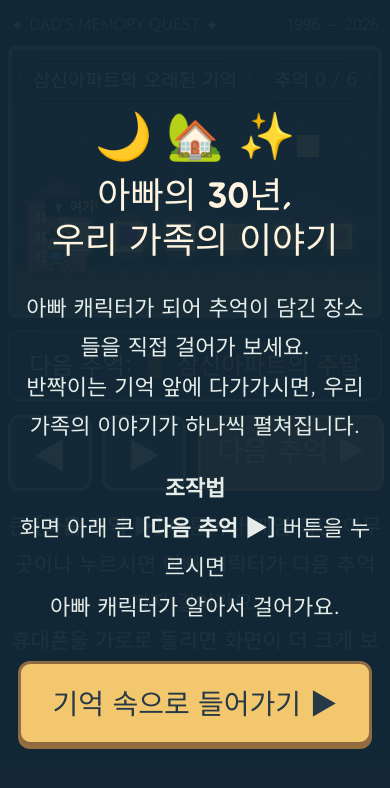
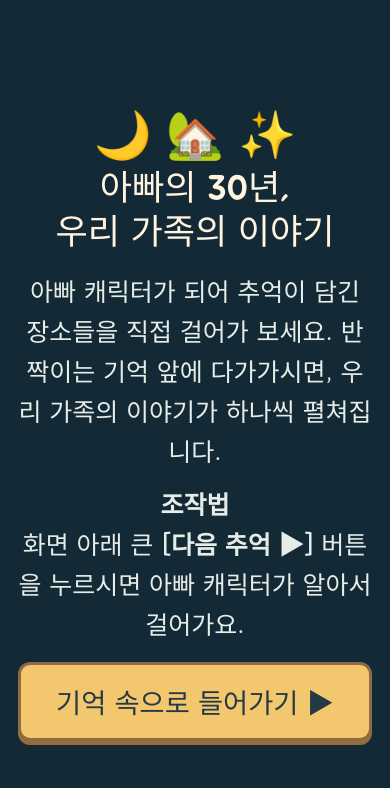
Before and after one commit to its-me-meow/papa, a plain HTML site: page index.html in a window 390 px wide. Drawn offline with Linux system fonts and the light colour scheme.

Commit message:
Refactor overlay styles for improved responsiveness
Updated overlay styles for full-screen display and responsive text sizes.

```diff
--- a/index.html
+++ b/index.html
@@ -31,11 +31,22 @@ canvas{display:block;width:100%;height:auto;image-rendering:pixelated;touch-acti
 #dialog button{position:sticky;bottom:0;box-shadow:0 -14px 14px #fff5e2;display:block;width:100%;background:#e7bd6e;border:3px solid #8b6843;border-radius:10px;padding:16px 18px;color:#283943;font:26px Jua}
 
 /* 시작 화면 */
-#overlay{position:absolute;inset:0;z-index:5;background:#142936f2;display:flex;align-items:center;justify-content:center;padding:20px;text-align:center;overflow-y:auto}
-.panel{max-width:680px;margin:auto}
-.panel h1{font:clamp(36px,6vw,56px)/1.25 Jua;margin:10px 0 16px}
-.panel p{font-size:23px;line-height:1.8;color:#e6ede8}
-.bigbtn{background:#f3c76e;color:#263946;border:3px solid #8e6b42;border-radius:12px;padding:18px 30px;font:28px Jua;box-shadow:0 4px #936d3d;margin-top:14px}
+/* 시작 화면: 게임 상자 안이 아니라 브라우저 창 전체를 덮고, 창 높이에 맞춰 글씨 크기가 자동 조절됩니다.
+   (vh = 창 높이의 1%, vw = 창 너비의 1%. 둘 중 작은 쪽을 기준으로 해서 어떤 화면에서도 스크롤 없이 들어갑니다) */
+#overlay{position:fixed;inset:0;z-index:15;background:#142936;display:flex;align-items:center;justify-content:center;text-align:center;overflow-y:auto;
+ padding:max(12px,env(safe-area-inset-top)) 18px max(12px,env(safe-area-inset-bottom))}
+.panel{max-width:760px;width:100%;margin:auto}
+.panel .emoji{font-size:clamp(28px,5.5vh,48px);line-height:1.2}
+.panel h1{font:clamp(28px,min(6.2vh,9vw),58px)/1.25 Jua;margin:1.2vh 0 1.6vh}
+.panel p{font-size:clamp(18px,min(3.3vh,6.6vw),25px);line-height:1.6;color:#e6ede8;margin:0 0 1.6vh}
+.bigbtn{background:#f3c76e;color:#263946;border:3px solid #8e6b42;border-radius:12px;padding:.6em 1.2em;font:clamp(21px,min(3.9vh,7vw),30px) Jua;box-shadow:0 4px #936d3d;margin-top:.6vh}
+/* 휴대폰 주소창이 나타났다 사라지는 높이 변화까지 반영 (지원하는 브라우저에서만 적용) */
+@supports (height:1dvh){
+ .panel .emoji{font-size:clamp(28px,5.5dvh,48px)}
+ .panel h1{font-size:clamp(28px,min(6.2dvh,9vw),58px);margin:1.2dvh 0 1.6dvh}
+ .panel p{font-size:clamp(18px,min(3.3dvh,6.6vw),25px);margin-bottom:1.6dvh}
+ .bigbtn{font-size:clamp(21px,min(3.9dvh,7vw),30px)}
+}
 
 /* 화면 아래 조작 버튼 */
 #controls{display:flex;justify-content:space-between;align-items:stretch;padding:14px 0 2px;gap:12px;user-select:none;-webkit-user-select:none}
@@ -68,9 +79,8 @@ canvas{display:block;width:100%;height:auto;image-rendering:pixelated;touch-acti
  #nextbar{font-size:24px}
 
  /* 시작 화면과 대화창은 작은 게임 화면 안에 갇히지 않게 전체 화면으로 띄웁니다 */
- #overlay{position:fixed;align-items:flex-start;padding:28px 18px calc(28px + env(safe-area-inset-bottom))}
- .panel p{font-size:22px}
- .bigbtn{width:100%;font-size:28px}
+ .bigbtn{width:100%;max-width:520px}
+ .panel br.wide{display:none}   /* 좁은 화면에서는 억지 줄바꿈 대신 자연스럽게 줄이 넘어가게 */
 
  #dialog{position:fixed;left:10px;right:10px;top:auto;bottom:calc(10px + env(safe-area-inset-bottom));max-height:calc(100% - 20px);padding:22px 20px;box-shadow:0 0 0 100vmax #0b141bb0}
  #dialog h2{font-size:32px}
@@ -81,6 +91,7 @@ canvas{display:block;width:100%;height:auto;image-rendering:pixelated;touch-acti
  .letter h2{font-size:36px}
  #endletter{padding:12px}
 }
+@media(max-height:460px){.panel .emoji{display:none}}
 /* 휴대폰을 가로로 돌렸을 때: 게임 화면과 버튼이 한 화면에 모두 들어오도록 */
 @media(orientation:landscape) and (max-height:560px){
  header,#help,#nextbar{display:none}
@@ -105,7 +116,7 @@ canvas{display:block;width:100%;height:auto;image-rendering:pixelated;touch-acti
 <div id="gamebox">
 <div id="hud"><span class="pill" id="sceneLabel">기억의 길</span><span class="pill" id="count">추억 0 / 6</span></div>
 <canvas id="c" width="900" height="510" aria-label="아빠가 추억의 장소를 걸어 다니는 게임"></canvas>
-<div id="overlay"><div class="panel"><div style="font-size:46px">🌙 🏡 ✨</div><h1>아빠의 30년,<br>우리 가족의 이야기</h1><p>아빠 캐릭터가 되어 추억이 담긴 장소들을 직접 걸어가 보세요.<br>반짝이는 기억 앞에 다가가시면, 우리 가족의 이야기가 하나씩 펼쳐집니다.</p><p><b>조작법</b><br>화면 아래 큰 <b>[다음 추억 ▶]</b> 버튼을 누르시면<br>아빠 캐릭터가 알아서 걸어가요.</p><button class="bigbtn" id="startBtn" type="button">기억 속으로 들어가기 ▶</button></div></div>
+<div id="overlay"><div class="panel"><div class="emoji">🌙 🏡 ✨</div><h1>아빠의 30년,<br>우리 가족의 이야기</h1><p>아빠 캐릭터가 되어 추억이 담긴 장소들을 직접 걸어가 보세요. <br class="wide">반짝이는 기억 앞에 다가가시면, 우리 가족의 이야기가 하나씩 펼쳐집니다.</p><p><b>조작법</b><br>화면 아래 큰 <b>[다음 추억 ▶]</b> 버튼을 누르시면 <br class="wide">아빠 캐릭터가 알아서 걸어가요.</p><button class="bigbtn" id="startBtn" type="button">기억 속으로 들어가기 ▶</button></div></div>
 </div>
 <div id="nextbar">다음 추억: <b id="nextName">삼신아파트의 주말</b></div>
 <div id="controls">
```
